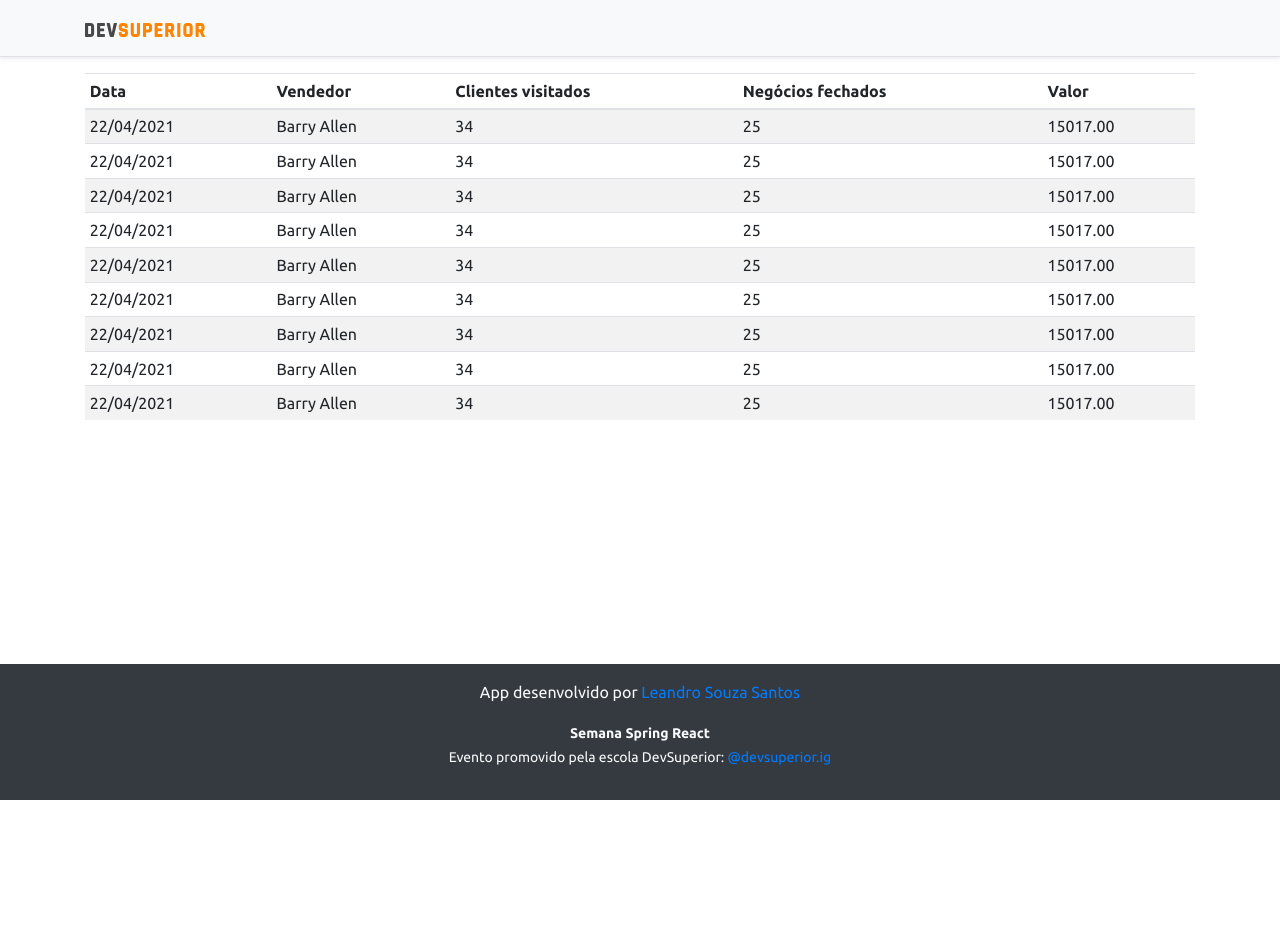
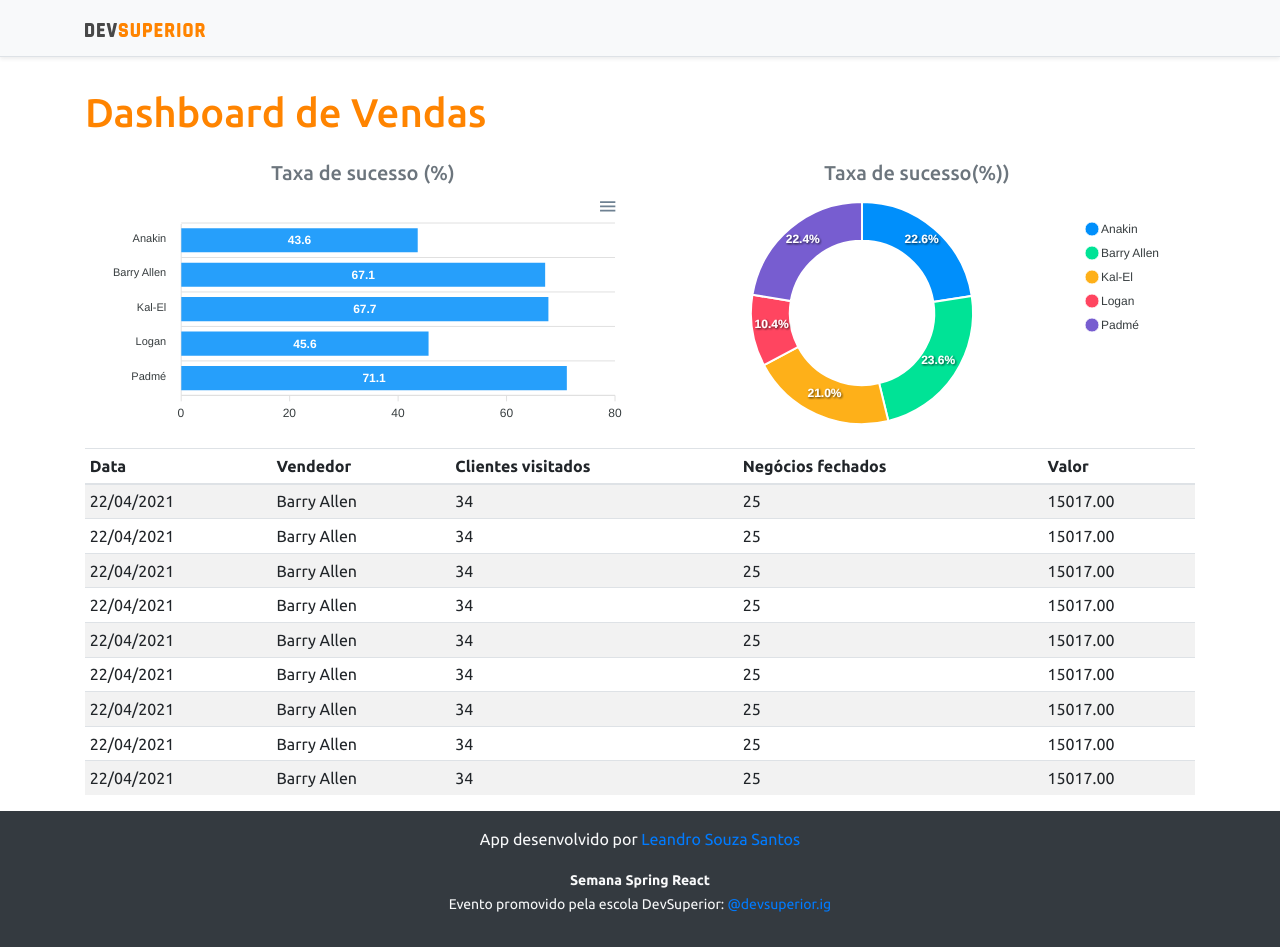
Before and after one commit to leandrosouzasnts/projeto-sds3, a React (Create React App) app in the folder frontend/: page / in a window 1280 px wide. Before the commit the page ends 800 px from the top, so only its background shows below. Built offline with nearby package versions, Linux system fonts and the light colour scheme.

Commit message:
Static charts

```diff
--- a/frontend/package.json
+++ b/frontend/package.json
@@ -12,10 +12,12 @@
     "@types/node": "^12.0.0",
     "@types/react": "^17.0.0",
     "@types/react-dom": "^17.0.0",
+    "apexcharts": "^3.26.1",
     "bootstrap": "^4.6.0",
     "jquery": "1.9.1",
     "popper.js": "^1.16.1",
     "react": "^17.0.2",
+    "react-apexcharts": "^1.3.9",
     "react-dom": "^17.0.2",
     "react-scripts": "4.0.3",
     "typescript": "^4.1.2",
--- a/frontend/src/App.tsx
+++ b/frontend/src/App.tsx
@@ -1,15 +1,28 @@
 import NavBar from "components/NavBar";
 import Footer from "components/Footer";
+import BarChart from "components/BarChart";
 import DataTable from "components/DataTable";
+import DonutChart from "components/DonutChart";
 
 function App() {
   return (
     <>
-      <NavBar/>
+      <NavBar />
       <div className="container">
-        <DataTable/>
+        <h1 className="text-primary py-3">Dashboard de Vendas</h1>
+        <div className="row px-3">
+          <div className="col-sm-6">
+            <h5 className="text-center text-secondary">Taxa de sucesso (%)</h5>
+            <BarChart/>
+          </div>
+          <div className="col-sm-6">
+            <h5 className="text-center text-secondary">Taxa de sucesso(%))</h5>
+            <DonutChart/>
+          </div>
+        </div>
+        <DataTable />
       </div>
-      <Footer/>
+      <Footer />
     </>
   );
 }
--- /dev/null
+++ b/frontend/src/components/BarChart/index.tsx
@@ -0,0 +1,36 @@
+
+import Chart from 'react-apexcharts';
+
+const BarChart = () => {
+
+    const options = {
+        plotOptions: {
+            bar: {
+                horizontal: true,
+            }
+        },
+    };
+
+    const mockData = {
+        labels: {
+            categories: ['Anakin', 'Barry Allen', 'Kal-El', 'Logan', 'Padmé']
+        },
+        series: [
+            {
+                name: "% Sucesso",
+                data: [43.6, 67.1, 67.7, 45.6, 71.1]
+            }
+        ]
+    };
+
+    return (
+        <Chart
+            options={{ ...options, xaxis: mockData.labels}}
+            series={mockData.series}
+            type="bar"
+            height="240"
+        />
+    );
+}
+
+export default BarChart;
--- /dev/null
+++ b/frontend/src/components/DonutChart/index.tsx
@@ -0,0 +1,27 @@
+import Chart from 'react-apexcharts';
+
+const DonutChart = () => {
+
+    const mockData = {
+        series: [477138, 499928, 444867, 220426, 473088],
+        labels: ['Anakin', 'Barry Allen', 'Kal-El', 'Logan', 'Padmé']
+    }
+
+    const options = {
+        legend: {
+            show: true
+        }
+    }
+
+    return (
+
+        <Chart
+            options={{ ...options, labels: mockData.labels }}
+            series={mockData.series}
+            type="donut"
+            height="240"
+        />
+    );
+}
+
+export default DonutChart;
```
Also changed, not shown: 1 other file (tests, documents, lock files or other folders).
